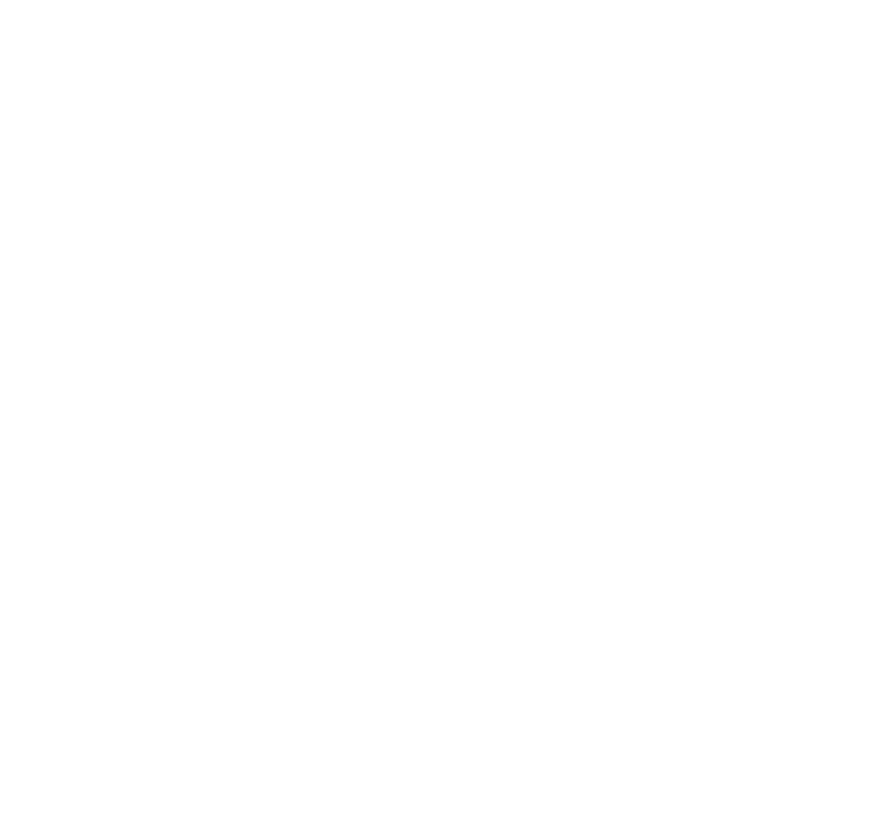
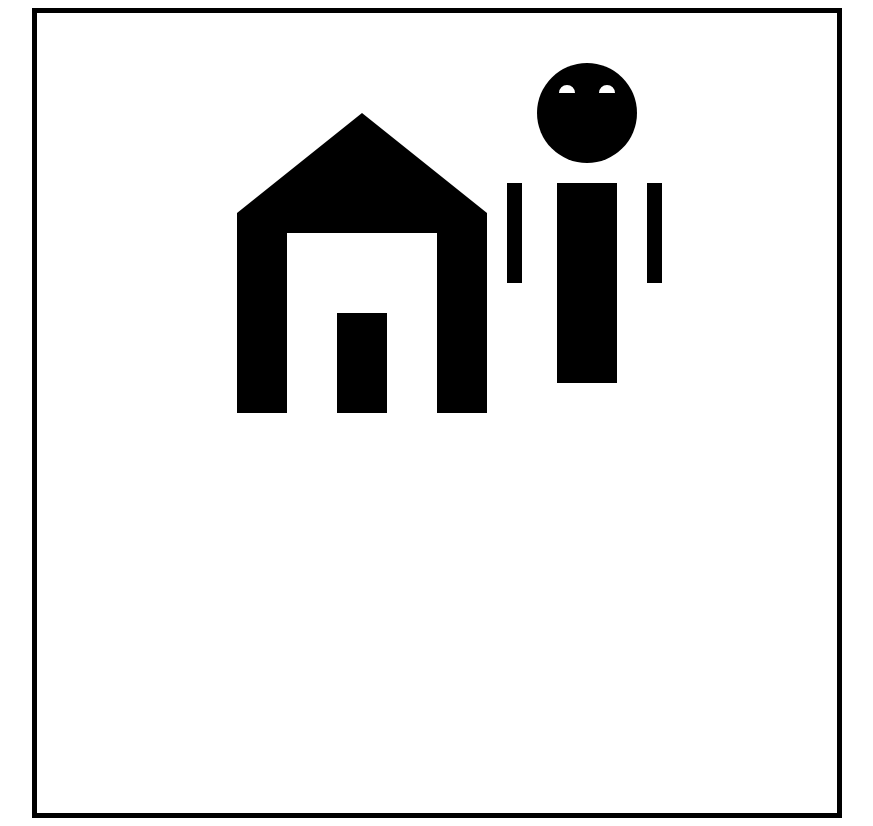
Before and after one commit to soave424/study-Together, a plain HTML site: page 죠이/week1/index.html in a window 1280 px wide. Shown: the whole page, without its empty margins (203-1076 px from the left). Before the commit the page ends 800 px from the top, so only its background shows below. Drawn offline with Linux system fonts and the light colour scheme.

Commit message:
joeun week 1

```diff
--- a/죠이/week1/index.html
+++ b/죠이/week1/index.html
@@ -5,9 +5,10 @@
     <meta http-equiv="X-UA-Compatible" content="IE=edge" />
     <meta name="viewport" content="width=device-width, initial-scale=1.0" />
     <link href="./style.css" rel="stylesheet" />
-    <title>Document</title>
+    <title>Meme Maker</title>
   </head>
   <body>
+    <canvas></canvas>
     <script src="js/main.js"></script>
   </body>
 </html>
--- a/죠이/week1/js/main.js
+++ b/죠이/week1/js/main.js
@@ -0,0 +1,72 @@
+const canvas = document.querySelector("canvas");
+
+//렌더링 컨텍스트
+//context는 Paint brush  자주 쓰니 ctx로 줄임.
+//context의 종류 strokeRect, fillRect, beginPath, moveTo, lineTo, closePath
+//strokeRect은 선만 보이고 fillRect은 단색으로 모양을 다 채움.
+//좌상단 (0,0)
+
+//2d 소문자
+const ctx = canvas.getContext("2d");
+
+//이미지의 퀄리티를 높이기 위해서 css+js에도 크기 설정
+//CSS sets the size of the UI the user will see.The width and height on JS is the resolution of the canvas.
+canvas.width = 800;
+canvas.height = 800;
+
+//사각형 안을 채워보자 (4개 요소 필요, x, y, w, h)
+// ctx.fillRect(50, 50, 1, 1);
+// ctx.fillRect(100, 100, 10, 10);
+// ctx.fillRect(150, 150, 50, 50);
+// ctx.fillRect(200, 200, 100, 100);
+// ctx.fillRect(250, 250, 500, 500);
+
+//선을 만든 뒤(rect) fill과 stroke 선택
+// ctx.rect(50, 50, 100, 100);
+// ctx.fill();
+
+//색깔 변경
+// ctx.beginPath();
+// ctx.rect(350, 350, 100, 100);
+// ctx.fillStyle = "red";
+// setTimeout(() => {
+//   ctx.fill();
+// }, 5000);
+
+//이제부터 2개의 함수를 활용해서 만들기 : moveTo, lineTo
+// ctx.moveTo(50, 50);
+// ctx.lineTo(150, 50);
+// ctx.lineTo(150, 150);
+// ctx.lineTo(50, 150);
+// ctx.lineTo(50, 50);
+// ctx.stroke();
+// setTimeout(() => {
+//   ctx.fill();
+// }, 5000);
+
+//집 만들기
+ctx.fillRect(200, 200, 50, 200);
+ctx.fillRect(400, 200, 50, 200);
+// ctx.lineWidth = 2;
+// ctx.strokeRect(300,300,50,100);
+ctx.fillRect(300, 300, 50, 100);
+ctx.fillRect(200, 200, 200, 20);
+ctx.moveTo(200, 200);
+ctx.lineTo(325, 100);
+ctx.lineTo(450, 200);
+ctx.fill();
+
+//사람 만들기
+ctx.beginPath();
+ctx.fillRect(510 - 40, 200 - 30, 15, 100);
+ctx.fillRect(650 - 40, 200 - 30, 15, 100);
+ctx.fillRect(560 - 40, 200 - 30, 60, 200);
+
+ctx.arc(550, 100, 50, 0, 2 * Math.PI);
+ctx.fill();
+
+ctx.beginPath();
+ctx.fillStyle = "white";
+ctx.arc(560 + 10, 80, 8, Math.PI, 2 * Math.PI);
+ctx.arc(520 + 10, 80, 8, Math.PI, 2 * Math.PI);
+ctx.fill();
--- a/죠이/week1/style.css
+++ b/죠이/week1/style.css
@@ -0,0 +1,11 @@
+canvas {
+  width: 800px;
+  height: 800px;
+  border: 5px solid black;
+}
+
+body {
+  display: flex;
+  justify-content: center;
+  align-items: center;
+}
```
